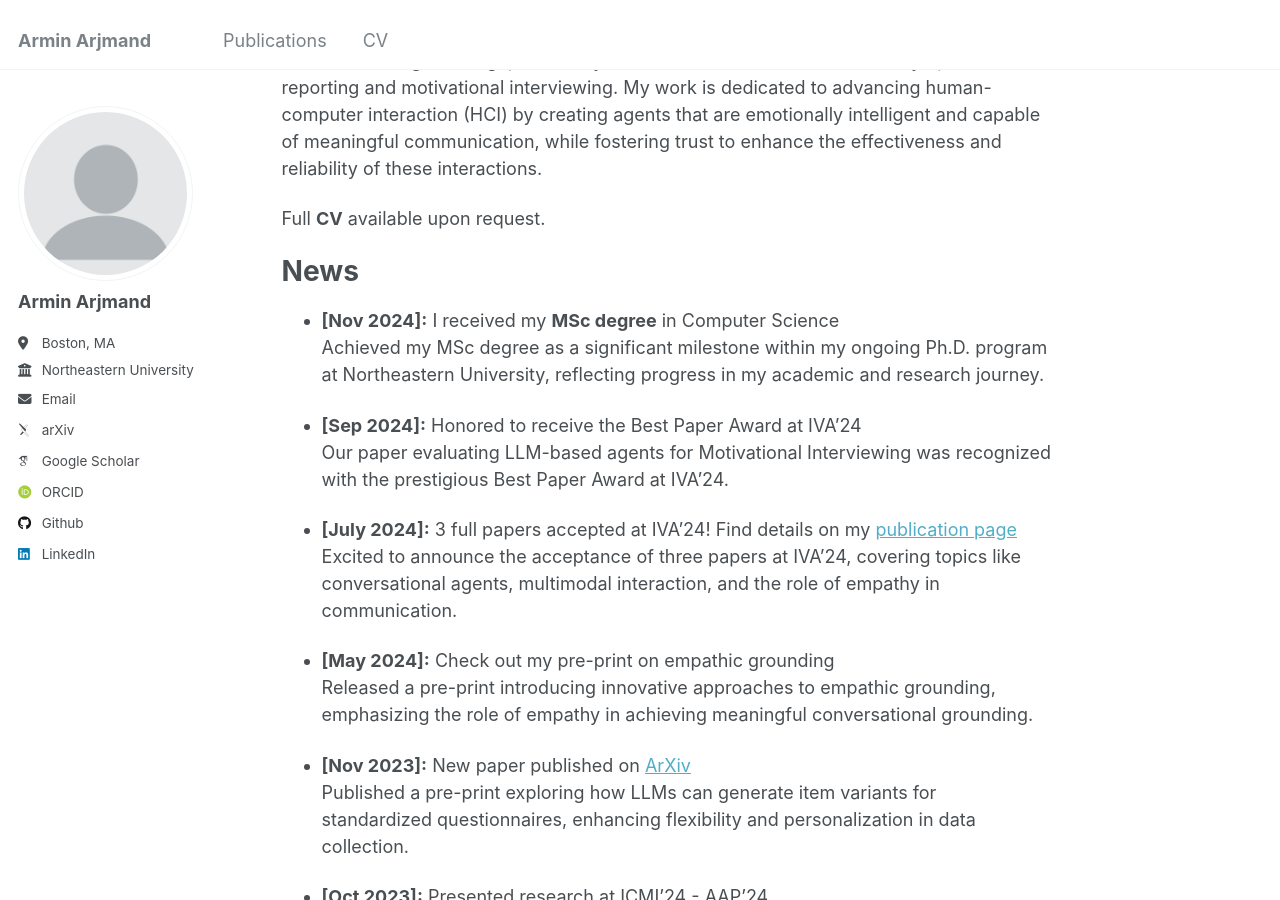
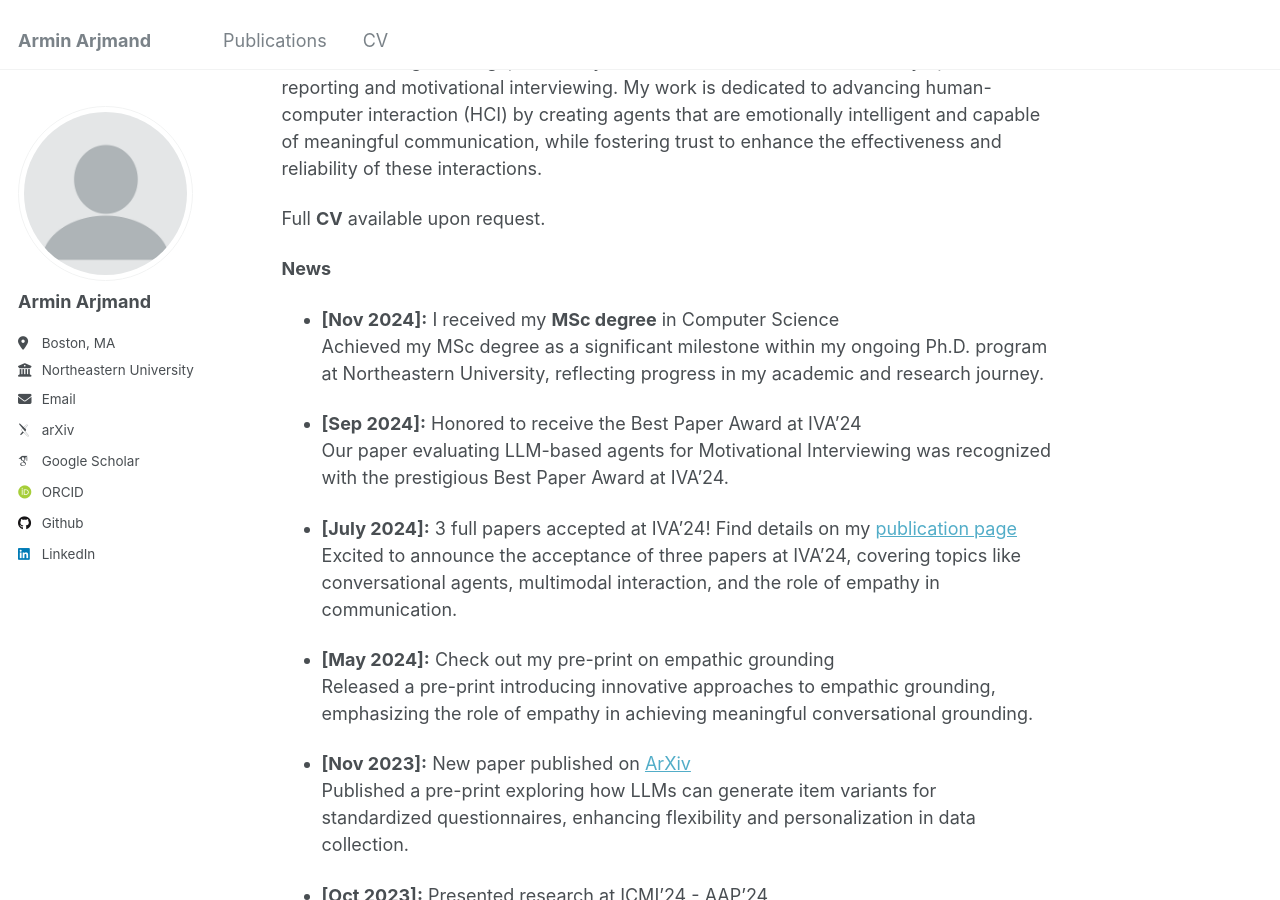
Before and after one commit to arminarj/arminarj.github.io, a Jekyll site: the page built from _pages/about.md, in a window 1280 px wide and 900 px high, scrolled down 492 px. Built offline with Jekyll 4.4.1, drawn with Linux system fonts in a browser that asks for light colours; some web fonts are replaced.

Commit message:
update format

```diff
--- a/_pages/about.md
+++ b/_pages/about.md
@@ -17,8 +17,9 @@ My research focuses on **conversational agents**, **multimodal interaction**, an
 
 Full **CV** available upon request.
 
-News
-======
+
+
+**News**
 
 * **[Nov 2024]:** I received my **MSc degree** in Computer Science
   Achieved my MSc degree as a significant milestone within my ongoing Ph.D. program at Northeastern University, reflecting progress in my academic and research journey.
```
Also changed, not shown: _pages/cv.md (+3 -0 lines).
